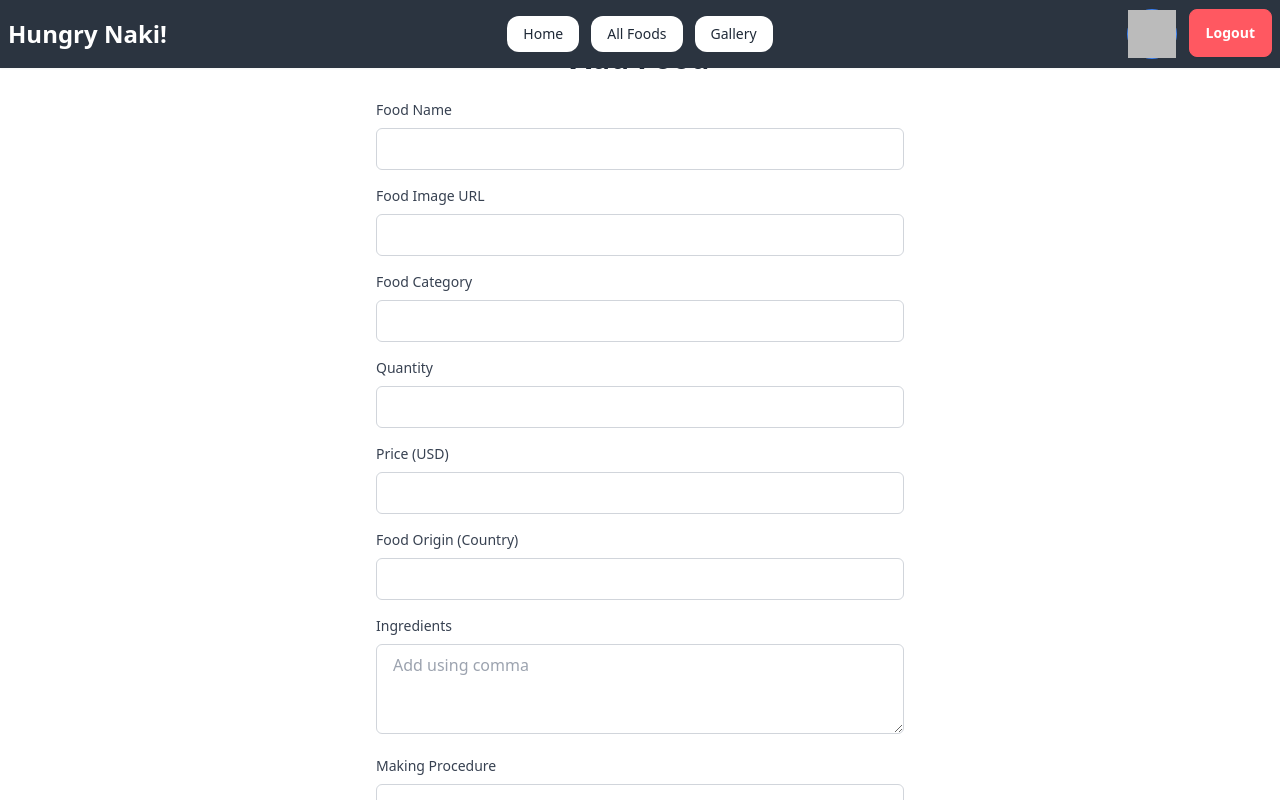
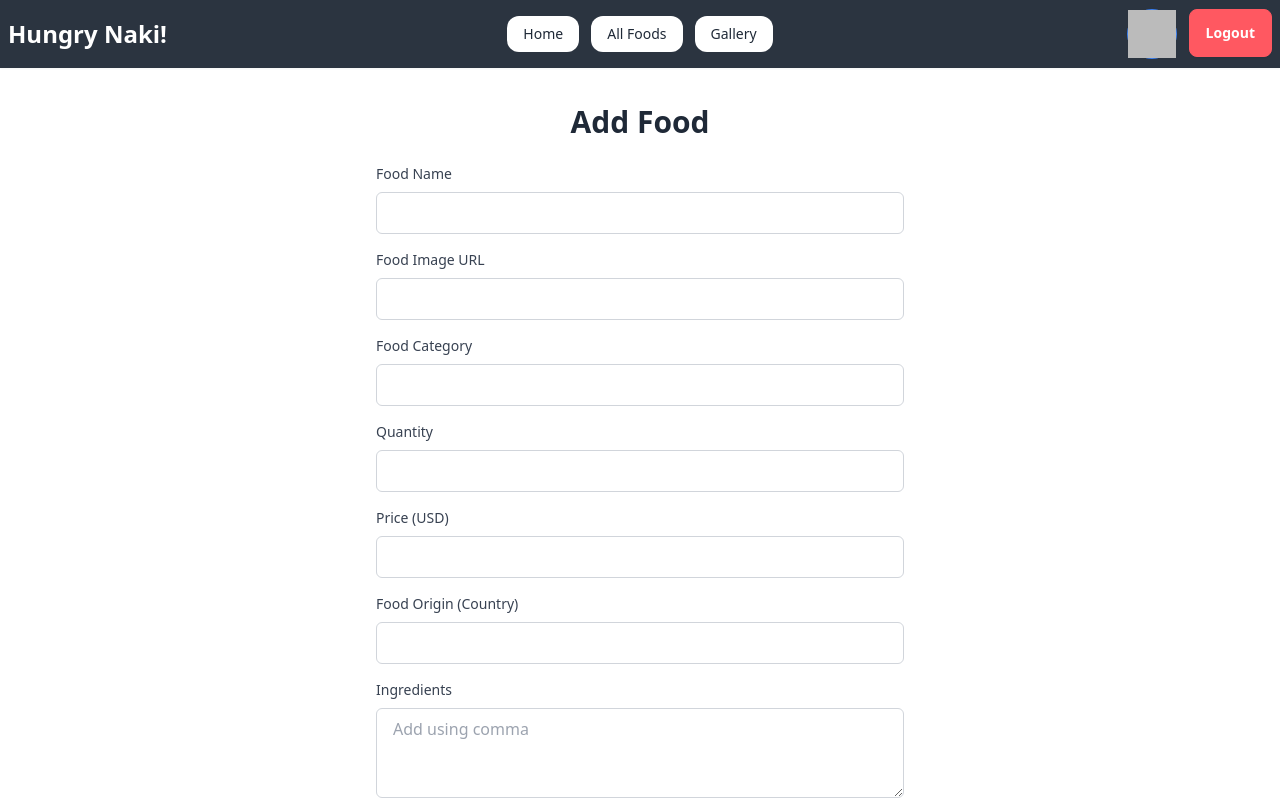
Before and after one commit to ahasan-ullah/Hungry-Naki, a React (Vite) app: page /addFood in a window 1280 px wide. Shown: the top 800 px of the page. Built offline with nearby package versions, Linux system fonts and the light colour scheme; no server answers; sample sign-in values are in the browser's storage.

Commit message:
margin added on the top for all pages

```diff
--- a/src/pages/AddFood/AddFood.jsx
+++ b/src/pages/AddFood/AddFood.jsx
@@ -62,7 +62,7 @@ const AddFood = () => {
   };
 
   return (
-    <div className="flex items-center justify-center min-h-screen p-4">
+    <div className="flex items-center justify-center min-h-screen p-4 mt-16">
       <form onSubmit={handleSubmit} className="w-full max-w-xl rounded-lg p-6">
         <h2 className="text-3xl font-bold mb-6 text-center">Add Food</h2>
 
--- a/src/pages/MyFood/MyFood.jsx
+++ b/src/pages/MyFood/MyFood.jsx
@@ -64,7 +64,7 @@ const MyFood = () => {
     setUpdatedFood({});
   };
   return (
-    <div className="overflow-x-auto my-5">
+    <div className="overflow-x-auto my-5 mt-16">
       <h1 className="text-2xl font-bold text-center my-5">My Food</h1>
       <table className="table max-w-5xl mx-auto">
         {/* head */}
--- a/src/pages/MyOrder/MyOrder.jsx
+++ b/src/pages/MyOrder/MyOrder.jsx
@@ -34,7 +34,7 @@ const MyOrder = () => {
     });
   };
   return (
-    <div className="overflow-x-auto my-5 max-w-3xl mx-auto">
+    <div className="overflow-x-auto my-5 max-w-3xl mx-auto mt-16">
       <h1 className="text-2xl font-bold text-center my-5">My Orders</h1>
       <table className="table">
         {/* head */}
```
